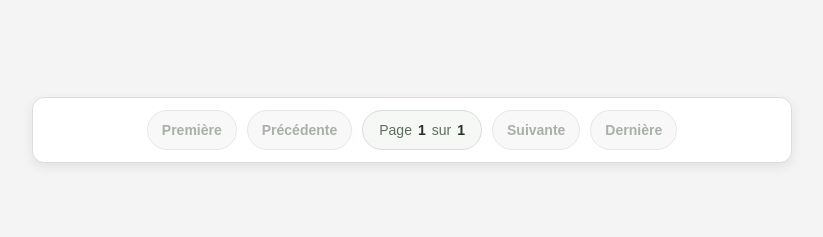
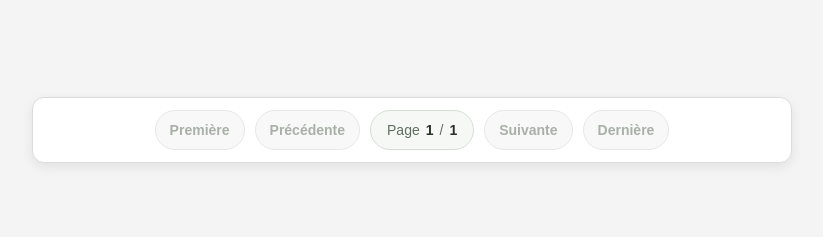
Before and after one commit to GuillaumeChiron/Django-LITRevu, a Django app: page /home/ in a window 1280 px wide. Shown: the part 563-800 px from the top of the page, without its empty margins (228-1051 px from the left). Run offline with Django 5.2, Linux system fonts and the light colour scheme; the visitor is signed in with stand-in values (Sample User, id 1); data comes from the database, SQL or seed files in the repository; data that the repository does not hold is empty.

Commit message:
modifications pagination

```diff
--- a/app/templates/app/partials/pagination.html
+++ b/app/templates/app/partials/pagination.html
@@ -10,7 +10,7 @@
     <span class="pagination-current" aria-live="polite">
         <span class="pagination-current-label">Page</span>
         <strong>{{ page_posts.number }}</strong>
-        <span class="pagination-current-label">sur</span>
+        <span class="pagination-current-label">/</span>
         <strong>{{ page_posts.paginator.num_pages }}</strong>
     </span>
 
--- a/app/views.py
+++ b/app/views.py
@@ -37,6 +37,7 @@ def home_page(request):
         reverse=True,
     )
 
+    # Pagination des posts
     paginator = Paginator(posts, 5)
     page_number = request.GET.get("page")
     page_posts = paginator.get_page(page_number)
@@ -65,6 +66,7 @@ def post_page(request):
         reverse=True,
     )
 
+    # Pagination des posts
     paginator = Paginator(posts, 5)
     page_number = request.GET.get("page")
     page_posts = paginator.get_page(page_number)
```
